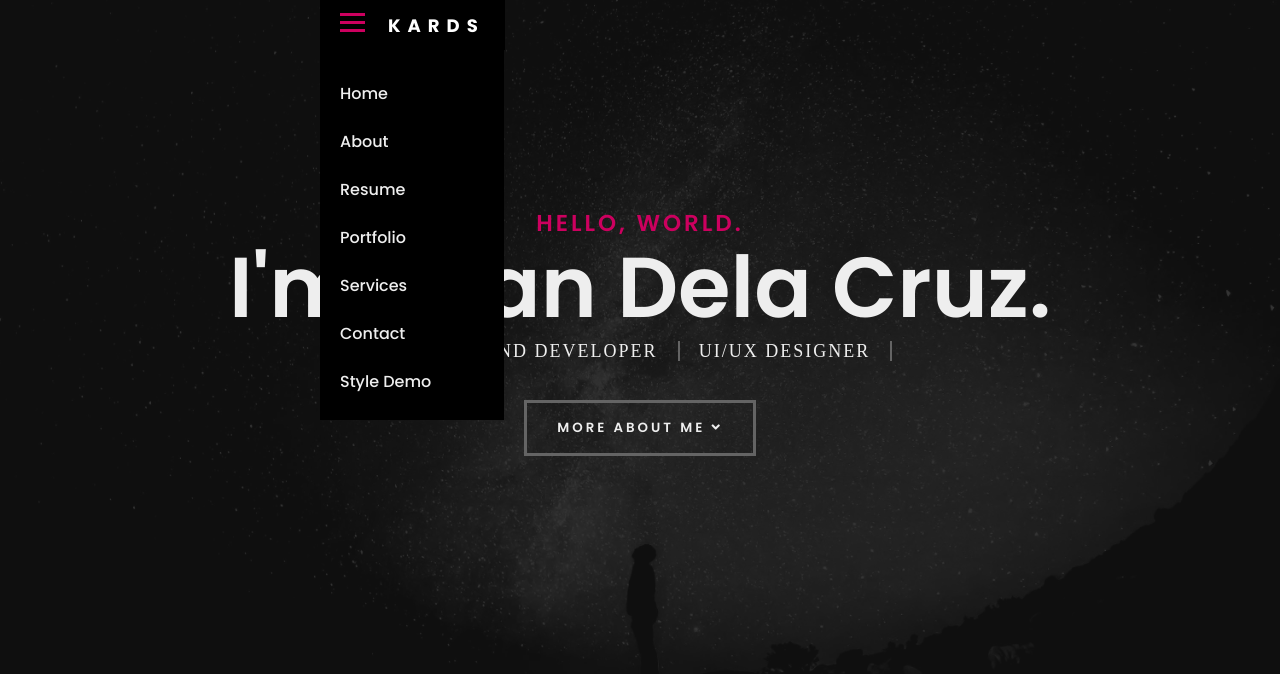
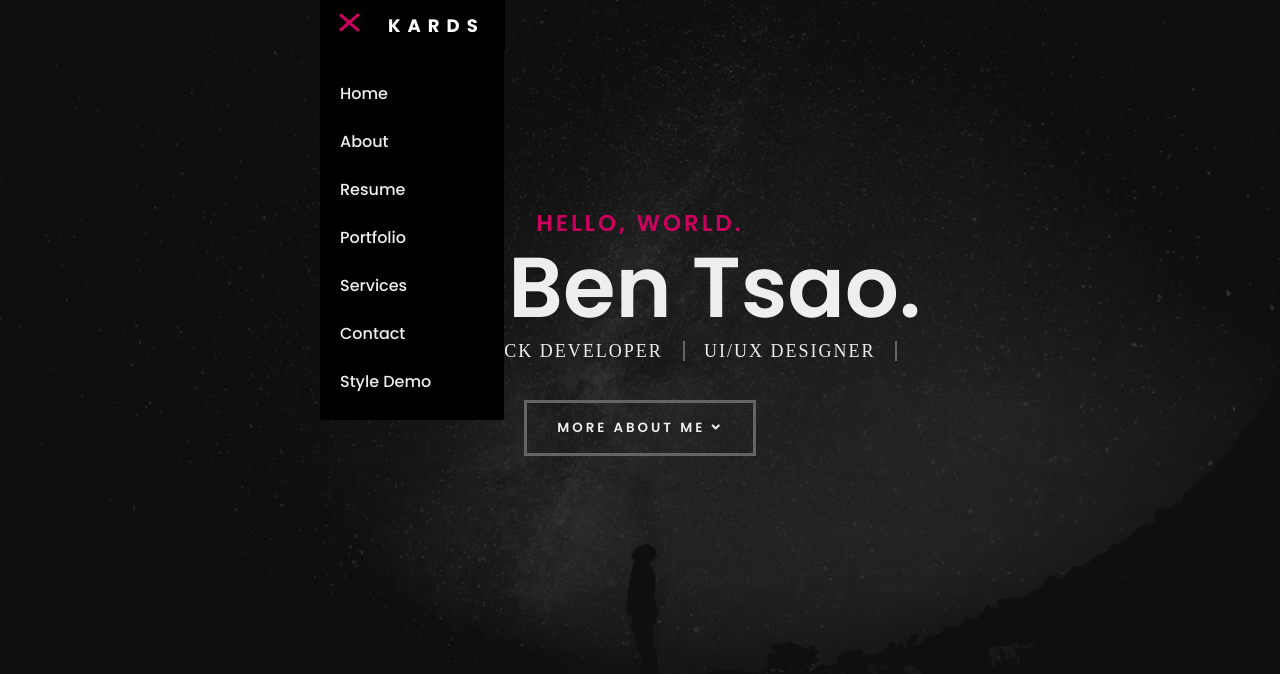
Before and after one commit to cbtsao47/Kards-Practice, a plain HTML site: page copy/index.html in a window 1280 px wide. Both pictures are taken after a click on the element 352 px from the left and 25 px from the top of the page. Shown: the top 674 px of the page. Drawn offline with Linux system fonts and the light colour scheme.

Commit message:
add navbar animation

```diff
--- a/copy/index.html
+++ b/copy/index.html
@@ -43,8 +43,8 @@
       <div class="title__container">
         <h1 class="title">
           <span class="title__sub-title--intro">HELLO, WORLD.</span><br />
-          <span class="title__sub-title--name">I'm Juan Dela Cruz.</span><br />
-          <span class="title__sub-title--specialty">FRONT-END DEVELOPER</span>
+          <span class="title__sub-title--name">I'm Ben Tsao.</span><br />
+          <span class="title__sub-title--specialty">FULL-STACK DEVELOPER</span>
           <span class="title__sub-title--specialty">UI/UX DESIGNER</span>
         </h1>
         <button class="title__button">
--- a/copy/script.js
+++ b/copy/script.js
@@ -1,9 +1,18 @@
 const hamburger = document.querySelector(".menu__hamburger");
 const navBar = document.querySelector(".menu__open");
-console.log(hamburger);
+const bars = document.querySelectorAll(".menu__hamburger--bar");
+// const topBar = document.querySelector(".menu__hamburger--bar:nth-child(1)");
+// const midBar = document.querySelector(".menu__hamburger--bar:nth-child(2)");
+// const botBar = document.querySelector(".menu__hamburger--bar:nth-child(3)");
 
 function openNavBar(event) {
   navBar.classList.toggle("toggle");
+  bars.forEach(function(bar) {
+    bar.classList.toggle("menu__hamburger--toggle");
+  });
+  // topBar.classList.toggle("menu__hamburger--toggle");
+  // midBar.classList.toggle("menu__hamburger--toggle");
+  // botBar.classList.toggle("menu__hamburger--toggle");
 }
 
 hamburger.addEventListener("click", openNavBar);
--- a/copy/styles.css
+++ b/copy/styles.css
@@ -24,14 +24,28 @@ html {
   padding: 2rem;
   min-width: 15rem;
 }
+
 .menu__hamburger--bar {
   height: 3px;
   width: 2.5rem;
   margin-bottom: 5px;
   background: #cc005f;
+  transition: all 0.3s;
 }
 .menu__hamburger:nth-child(1) {
   margin-bottom: 0;
+}
+.menu__hamburger--toggle.menu__hamburger--bar:nth-child(1) {
+  transform: rotate(41deg);
+  transform-origin: 0%;
+}
+.menu__hamburger--toggle.menu__hamburger--bar:nth-child(2) {
+  opacity: 0;
+}
+.menu__hamburger--toggle.menu__hamburger--bar:nth-child(3) {
+  transform: rotate(-41deg);
+
+  transform-origin: 0%;
 }
 .menu__title {
   font-family: "Poppins", sans-serif;
```
